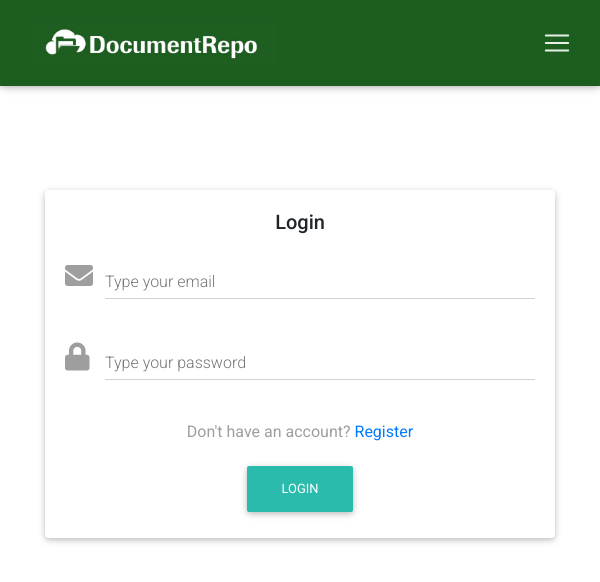
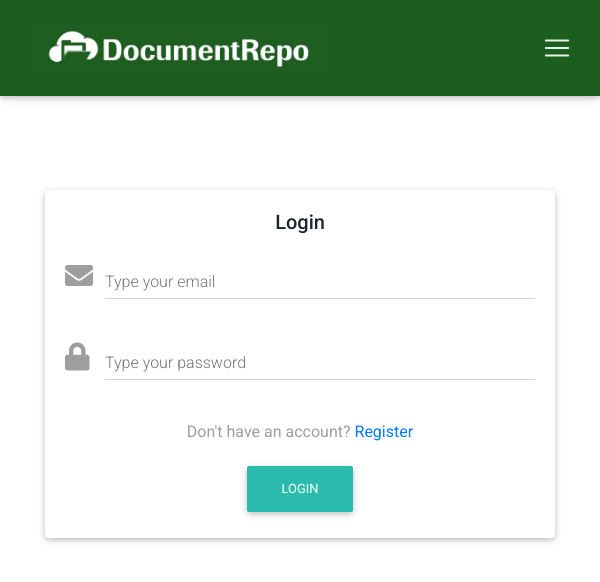
Before and after one commit to hulamo/DocumentRepo2, a React (Create React App) app in the folder client/: page /login in a window 600 px wide. Shown: the top 582 px of the page. Built offline with nearby package versions, Linux system fonts and the light colour scheme.

Commit message:
Mejorar responsividad de Logo

```diff
--- a/client/src/components/layout/burger.css
+++ b/client/src/components/layout/burger.css
@@ -10,25 +10,25 @@ body {
     position: realtive;
 }
 
-
-/* Query para Pantallas Chicas*/
-
-@media (min-width: 576px) and (max-width: 767px) {
+@media screen and (max-width: 450px) {
     .img5 {
-        height: 44px;
+        height: 30px;
     }
     .fixed-top-2 {
-        margin-top: 86px;
+        margin-top: 77px;
         position: realtive;
     }
 }
 
-@media screen and (max-width: 575px) {
+
+/* Query para Pantallas Chicas*/
+
+@media (min-width: 451px) and (max-width: 767px) {
     .img5 {
-        height: 36px;
+        height: 54px;
     }
     .fixed-top-2 {
-        margin-top: 77px;
+        margin-top: 90px;
         position: realtive;
     }
 }
@@ -38,7 +38,7 @@ body {
 
 @media screen and (min-width: 768px) {
     .img5 {
-        height: 60px;
+        height: 66px;
     }
     .fixed-top-2 {
         margin-top: 98px;
```
